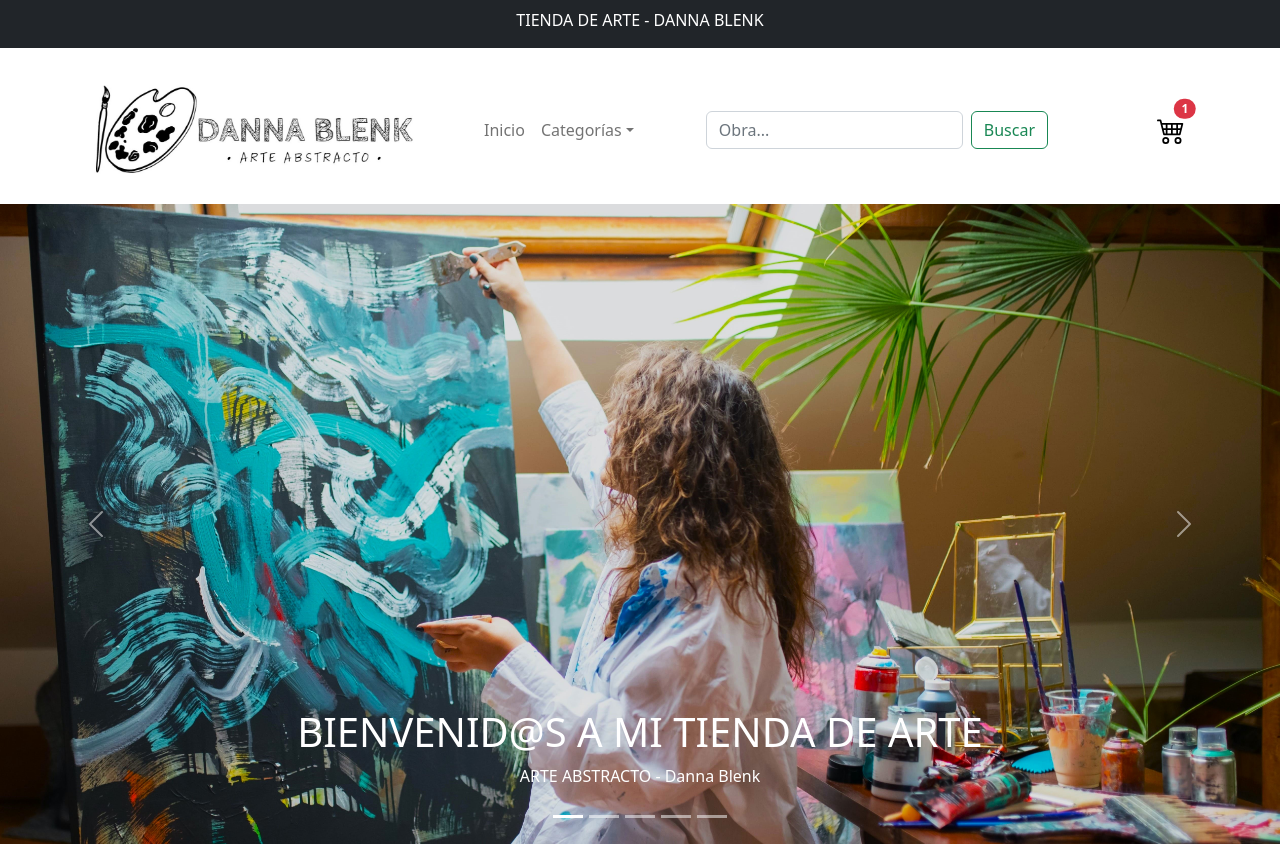
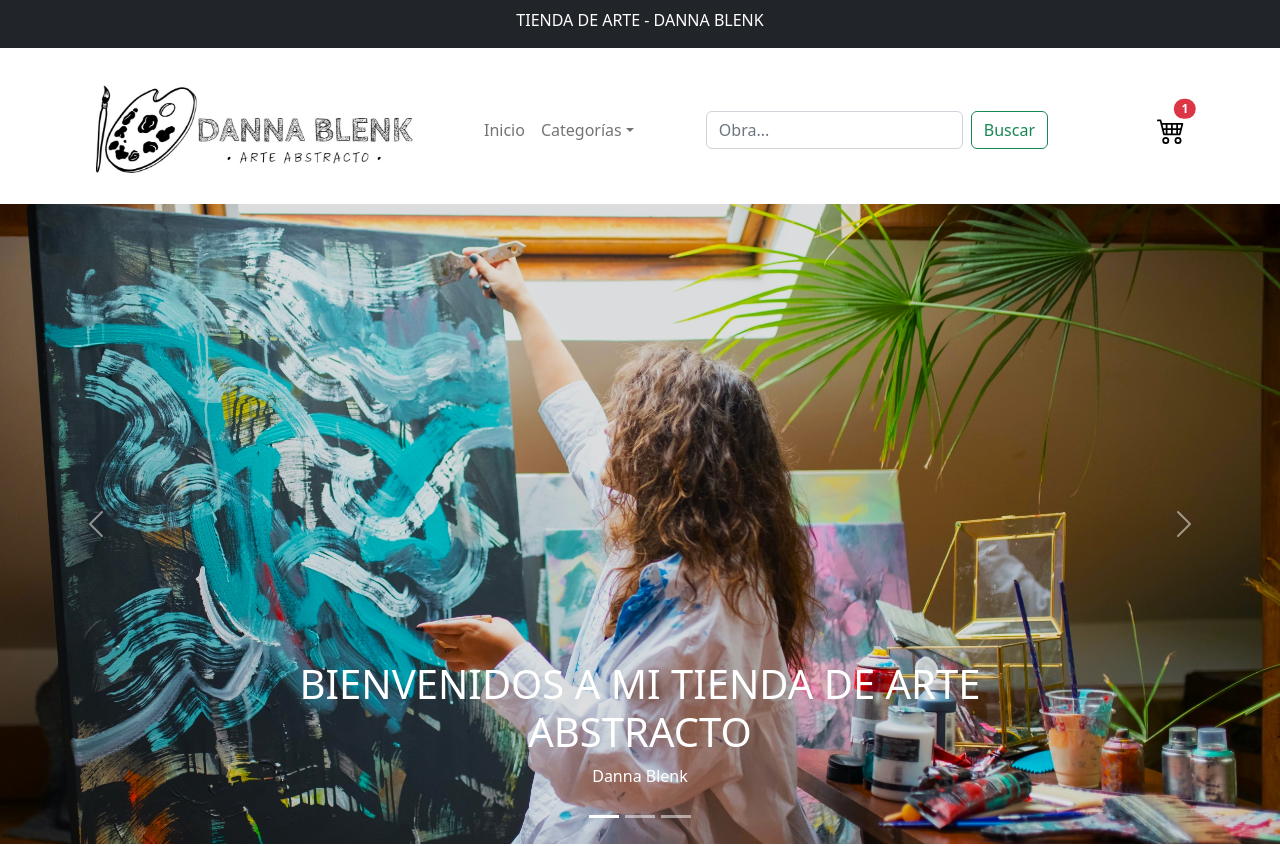
Before and after one commit to carinabravo/tienda-de-arte, a React (Create React App) app: page / in a window 1280 px wide. Shown: the top 846 px of the page. Built offline with nearby package versions, Linux system fonts and the light colour scheme.

Commit message:
se modifica código del carousel

```diff
--- a/src/components/Carousel.jsx
+++ b/src/components/Carousel.jsx
@@ -1,9 +1,9 @@
-import React from "react";
+import React from 'react';
 
 const Carousel = () => {
 
     return (
-        <div className="container-fluid">
+        <div className='container-fluid'>
             <div className="row">
                 <div className=" col-md-12 mb-3 p-0">
                     <div id="carouselExampleCaptions" className="carousel slide" data-bs-ride="carousel">
@@ -11,43 +11,27 @@ const Carousel = () => {
                             <button type="button" data-bs-target="#carouselExampleCaptions" data-bs-slide-to="0" className="active" aria-current="true" aria-label="Slide 1"></button>
                             <button type="button" data-bs-target="#carouselExampleCaptions" data-bs-slide-to="1" aria-label="Slide 2"></button>
                             <button type="button" data-bs-target="#carouselExampleCaptions" data-bs-slide-to="2" aria-label="Slide 3"></button>
-                            <button type="button" data-bs-target="#carouselExampleCaptions" data-bs-slide-to="3" aria-label="Slide 4"></button>
-                            <button type="button" data-bs-target="#carouselExampleCaptions" data-bs-slide-to="4" aria-label="Slide 5"></button>
                         </div>
                         <div className="carousel-inner">
                             <div className="carousel-item active" data-bs-interval="3000">
                                 <img src="images/Danna Blenk/1.jpg" className="d-block w-100" alt="foto artista 1" />
                                 <div className="carousel-caption d-none d-md-block">
-                                    <h1>BIENVENID@S A MI TIENDA DE ARTE</h1>
-                                    <p>ARTE ABSTRACTO - Danna Blenk</p>
+                                    <h1 className="">BIENVENIDOS A MI TIENDA DE ARTE ABSTRACTO</h1>
+                                    <p>Danna Blenk</p>
                                 </div>
                             </div>
                             <div className="carousel-item" data-bs-interval="3000">
                                 <img src="images/Danna Blenk/3.jpg" className="d-block w-100" alt="foto artista 3" />
                                 <div className="carousel-caption d-none d-md-block">
-                                    <h1>REGALÁ Y REGALATE ARTE ORIGINAL</h1>
-                                    <p>ARTE ABSTRACTO - Danna Blenk</p>
+                                    <h1>SE REALIZAN TRABAJOS PERSONALIZADOS</h1>
+                                    <p>Danna Blenk</p>
                                 </div>
                             </div>
                             <div className="carousel-item" data-bs-interval="3000" >
                                 <img src="images/Danna Blenk/2.jpg" className="d-block w-100" alt="foto artista 2" />
                                 <div className="carousel-caption d-none d-md-block">
-                                    <h1>SE REALIZAN TRABAJOS PERSONALIZADOS</h1>
-                                    <p>ARTE ABSTRACTO - Danna Blenk</p>
-                                </div>
-                            </div>
-                            <div className="carousel-item" data-bs-interval="3000" >
-                                <img src="images/Danna Blenk/4.jpg" className="d-block w-100" alt="foto artista 4" />
-                                <div className="carousel-caption d-none d-md-block">
-                                    <h1>TIEMPO DE ENTREGA ESTIMADO 7-10 DÍAS</h1>
-                                    <p>ARTE ABSTRACTO - Danna Blenk</p>
-                                </div>
-                            </div>
-                            <div className="carousel-item" data-bs-interval="3000">
-                                <img src="images/Danna Blenk/5.jpg" className="d-block w-100" alt="foto artista 5" />
-                                <div className="carousel-caption d-none d-md-block">
-                                    <h1>TE INVITO A VISITAR MI TALLER</h1>
-                                    <p>ARTE ABSTRACTO - Danna Blenk</p>
+                                    <h1>REGALÁ Y REGALATE ARTE ORIGINAL</h1>
+                                    <p>Danna Blenk</p>
                                 </div>
                             </div>
                         </div>
```
